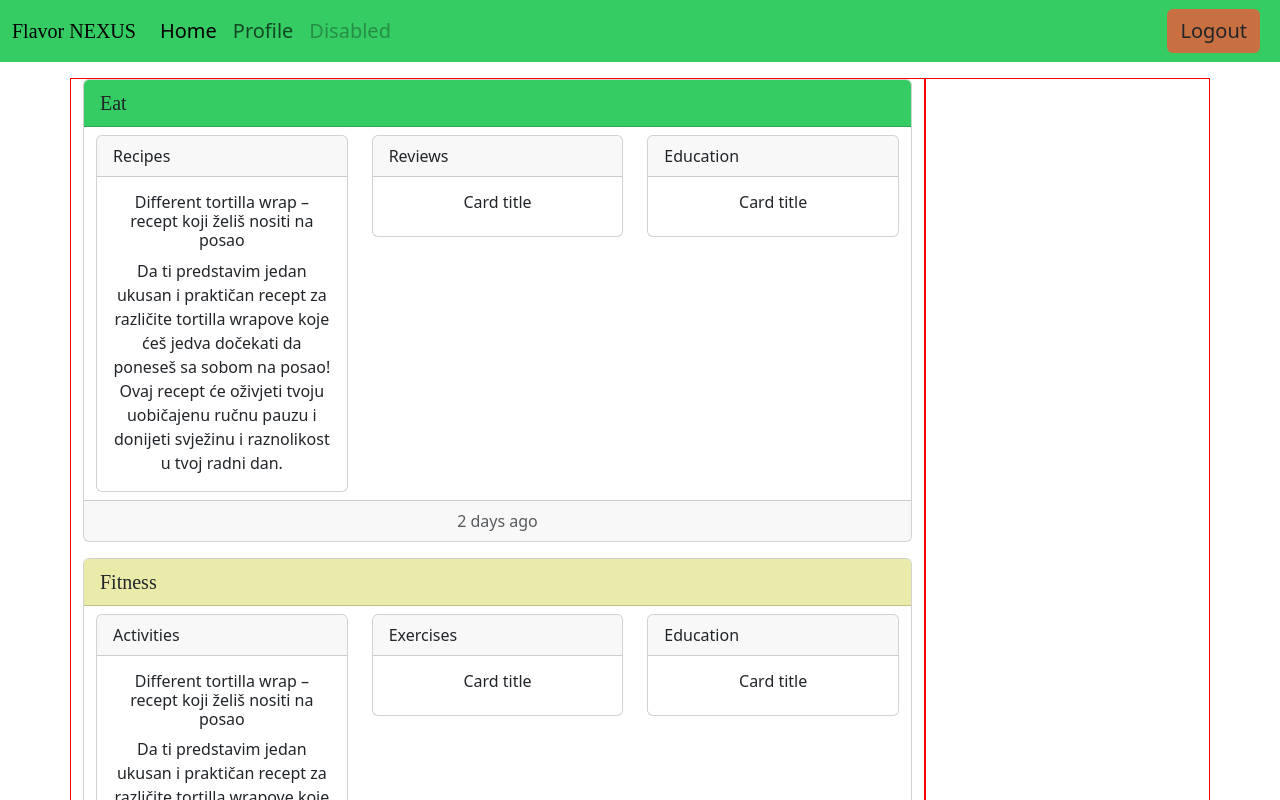
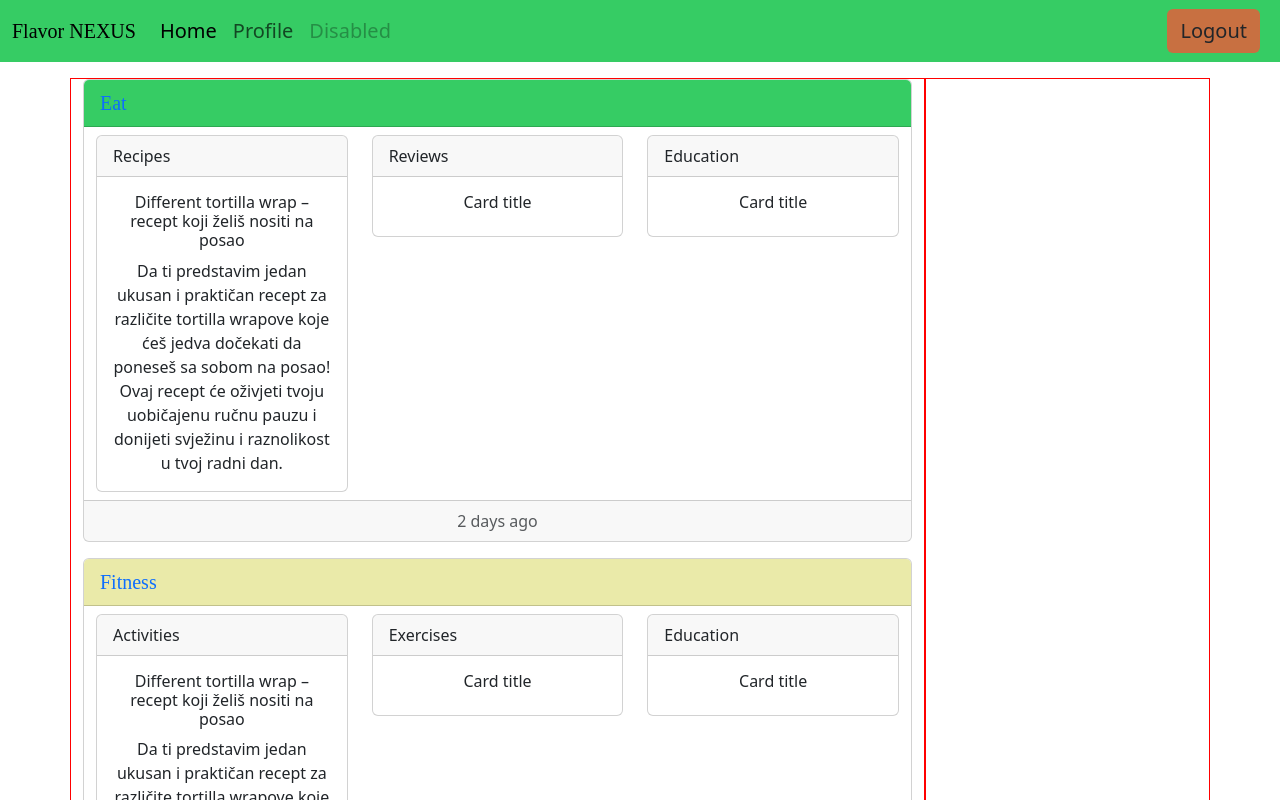
Before and after one commit to gvozden98/flavor-nexus, a React (Vite) app in the folder react/: page /home in a window 1280 px wide. Shown: the top 800 px of the page. Built offline with nearby package versions, Linux system fonts and the light colour scheme; no server answers; sample sign-in values are in the browser's storage; a web font is replaced by a local one.

Commit message:
nothing actually done, went to drikn beer

```diff
--- a/react/src/components/EatAndFitness.jsx
+++ b/react/src/components/EatAndFitness.jsx
@@ -1,5 +1,6 @@
 /* eslint-disable react/prop-types */
 import { styled } from "styled-components";
+import { Link } from "react-router-dom";
 
 const HeaderStyle = styled.div`
     background-color: {
@@ -7,14 +8,17 @@ const HeaderStyle = styled.div`
     font-family: "Zen Dots", cursive;
 `;
 
-function Eat({ header, headers, headerColor, cardTitles, cardContents }) {
+function Eat({ header, headers, headerColor, link, cardTitles, cardContents }) {
     return (
         <div className="card mb-3">
-            <HeaderStyle
-                className={`card-header text-start fs-5 ${headerColor}`}
-            >
-                {header}
-            </HeaderStyle>
+            {/* Can't disable link styling */}
+            <Link to={link} style={{ textDecoration: "none" }}>
+                <HeaderStyle
+                    className={`card-header text-start fs-5 ${headerColor}`}
+                >
+                    {header}
+                </HeaderStyle>
+            </Link>
 
             <div className="container">
                 <div className="row">
--- /dev/null
+++ b/react/src/routes/Eat.jsx
@@ -0,0 +1,5 @@
+export default function Eat() {
+  return (
+    <div>Eat</div>
+  )
+}
--- /dev/null
+++ b/react/src/routes/Fitness.jsx
@@ -0,0 +1,3 @@
+export default function Fitness() {
+    return <div>Fitness</div>;
+}
--- a/react/src/routes/home.jsx
+++ b/react/src/routes/home.jsx
@@ -5,6 +5,7 @@ export default function Home() {
             <div className="row">
                 <div className="col-xl-9" style={{ border: "1px solid red" }}>
                     <EatAndFitness
+                        link="/category/eat"
                         headerColor="color-primary"
                         header="Eat"
                         headers={["Recipes", "Reviews", "Education"]}
@@ -12,6 +13,7 @@ export default function Home() {
                         cardContents={[]}
                     />
                     <EatAndFitness
+                        link="/category/fitness"
                         headerColor="color-secondary"
                         header="Fitness"
                         headers={["Activities", "Exercises", "Education"]}
```
Also changed, not shown: react/src/router.jsx (+10 -0 lines).
